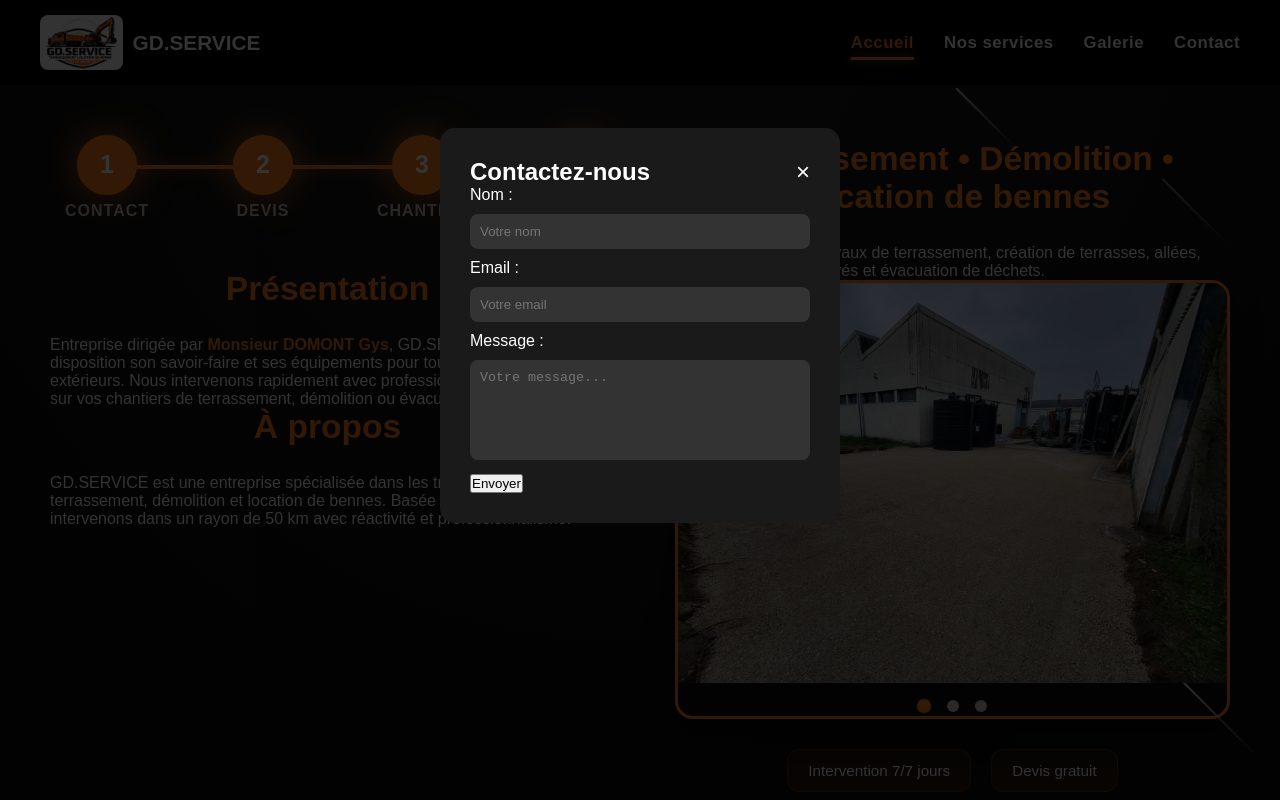
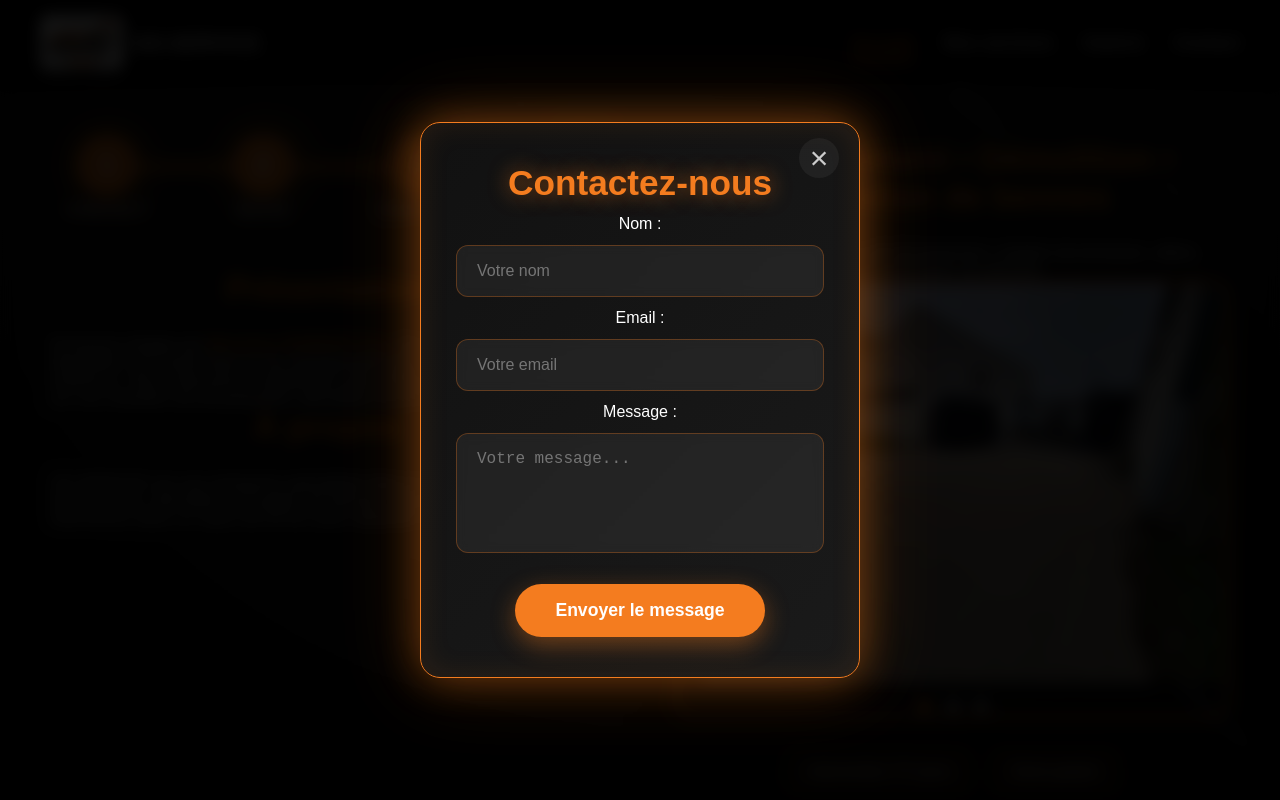
Before and after one commit to MayronDevv/GD-SERVICE, a plain HTML site: page index.html in a window 1280 px wide. Both pictures are taken after a click on the link "Contact". Shown: the top 800 px of the page. Drawn offline with Linux system fonts and the light colour scheme.

Commit message:
modif html,css,java script

```diff
--- a/index.html
+++ b/index.html
@@ -123,7 +123,12 @@
         <input type="email" placeholder="Votre email" required>
         <label>Message :</label>
         <textarea placeholder="Votre message..." required></textarea>
-        <button type="submit" class="btn">Envoyer</button>
+        <button type="submit" id="sendMessage" class="btn">
+  <span class="btn-text">Envoyer le message</span>
+  <span class="success-text" style="display:none;">
+    Envoyé avec succès !
+  </span>
+</button>
       </form>
     </div>
   </div>
--- a/script.js
+++ b/script.js
@@ -32,7 +32,7 @@ function createStar() {
 
 setInterval(createStar, 320);
 
-// ===== CARROUSEL CLIQUABLE (ACCUEIL) =====
+// ===== CARROUSEL ACCUEIL CLIQUABLE =====
 const dots = document.querySelectorAll('.dot');
 const carouselInner = document.querySelector('.carousel-inner');
 
@@ -48,10 +48,9 @@ dots.forEach((dot, index) => {
   });
 });
 
-// ===== TOUS LES CARROUSELS AVANT/APRÈS (GALERIE) =====
+// ===== CARROUSELS AVANT/APRÈS (GALERIE) =====
 document.querySelectorAll('.ba-item').forEach(item => {
-  const carousel = item.querySelector('.before-after-carousel');
-  const slides = carousel.querySelectorAll('.ba-slide');
+  const slides = item.querySelectorAll('.ba-slide');
   const dots = item.querySelectorAll('.ba-dot');
   let current = 0;
 
@@ -73,42 +72,98 @@ document.querySelectorAll('.ba-item').forEach(item => {
   }, 5000);
 });
 
-// ===== ANIMATION TIMELINE AU SCROLL (ACCUEIL) =====
+// ===== TIMELINE ANIMATION AU CHARGEMENT =====
 const timelineContainer = document.querySelector('.timeline-container');
-const steps = document.querySelectorAll('.timeline-step');
-const line = document.querySelector('.timeline-line');
-
 if (timelineContainer) {
-  // Animation au chargement
   setTimeout(() => timelineContainer.classList.add('visible'), 100);
-  steps.forEach((step, i) => {
+  document.querySelectorAll('.timeline-step').forEach((step, i) => {
     setTimeout(() => step.classList.add('show'), 400 + i * 300);
   });
-  setTimeout(() => line.classList.add('filled'), 400 + steps.length * 300);
+  setTimeout(() => document.querySelector('.timeline-line')?.classList.add('filled'), 1600);
 }
 
-// ===== MODAL CONTACT - UNE SEULE FOIS, TOUTES PAGES =====
+// ===== MODAL + CONFETTIS DE MALADE =====
 document.addEventListener('DOMContentLoaded', () => {
   const contactNav = document.getElementById('contactNav');
   const modal = document.getElementById('contactModal');
   const closeBtn = modal?.querySelector('.close');
+  const sendBtn = document.getElementById('sendMessage');
+  const btnText = sendBtn?.querySelector('.btn-text');
+  const successText = sendBtn?.querySelector('.success-text');
 
-  if (contactNav && modal) {
-    contactNav.addEventListener('click', (e) => {
+  if (!contactNav || !modal) return;
+
+  // OUVERTURE MODAL
+  contactNav.addEventListener('click', (e) => {
+    e.preventDefault();
+    modal.style.display = 'flex';
+    setTimeout(() => modal.classList.add('active'), 10);
+  });
+
+  // FERMETURE
+  const closeModal = () => {
+    modal.classList.remove('active');
+    setTimeout(() => { modal.style.display = 'none'; }, 400);
+  };
+  closeBtn?.addEventListener('click', closeModal);
+  window.addEventListener('click', (e) => { if (e.target === modal) closeModal(); });
+
+  // ENVOI MESSAGE + CONFETTIS
+  if (sendBtn) {
+    sendBtn.addEventListener('click', (e) => {
       e.preventDefault();
-      modal.style.display = 'block';
+      if (sendBtn.disabled) return;
+      sendBtn.disabled = true;
+
+      btnText.style.display = 'none';
+      successText.style.display = 'inline';
+      sendBtn.style.background = '#00ba7c';
+      sendBtn.style.boxShadow = '0 0 30px rgba(0,186,124,0.8)';
+
+      // CONFETTIS EXPLOSION
+      const confettiContainer = document.createElement('div');
+      Object.assign(confettiContainer.style, {
+        position: 'fixed', top: '0', left: '0', width: '100%', height: '100%',
+        pointerEvents: 'none', zIndex: '9999'
+      });
+      document.body.appendChild(confettiContainer);
+
+      for (let i = 0; i < 90; i++) {
+        const c = document.createElement('div');
+        Object.assign(c.style, {
+          position: 'absolute',
+          width: '12px', height: '12px',
+          background: ['#f47c1f', '#ff9a3d', '#00ba7c', '#ffffff'][Math.floor(Math.random() * 4)],
+          left: Math.random() * 100 + 'vw',
+          top: '-15px',
+          borderRadius: Math.random() > 0.5 ? '50%' : '0',
+          transform: `rotate(${Math.random() * 360}deg)`
+        });
+        confettiContainer.appendChild(c);
+
+        c.animate([
+          { transform: 'translateY(0) rotate(0deg)', opacity: 1 },
+          { transform: `translateY(100vh) rotate(${Math.random() * 720}deg)`, opacity: 0 }
+        ], {
+          duration: 2200 + Math.random() * 1800,
+          easing: 'cubic-bezier(0.1, 0.1, 0.2, 1)',
+          delay: Math.random() * 400
+        }).onfinish = () => c.remove();
+      }
+
+      // Fermeture auto après explosion
+      setTimeout(() => {
+        modal.classList.remove('active');
+        setTimeout(() => {
+          modal.style.display = 'none';
+          document.body.removeChild(confettiContainer);
+          sendBtn.disabled = false;
+          btnText.style.display = 'inline';
+          successText.style.display = 'none';
+          sendBtn.style.background = '';
+          sendBtn.style.boxShadow = '';
+        }, 500);
+      }, 2500);
     });
   }
-
-  if (closeBtn) {
-    closeBtn.addEventListener('click', () => {
-      modal.style.display = 'none';
-    });
-  }
-
-  window.addEventListener('click', (e) => {
-    if (e.target === modal) {
-      modal.style.display = 'none';
-    }
-  });
 });
--- a/style.css
+++ b/style.css
@@ -557,54 +557,185 @@ nav a.current::after {
 }
 .ba-dot.active, .ba-dot:hover { background: var(--orange); transform: scale(1.3); }
 
-/* Modal & Footer */
+/* ========= MODAL CONTACT - VERSION ULTRA SEXY 2025 ========= */
 .modal {
   display: none;
   position: fixed;
   z-index: 2000;
   left: 0; top: 0;
   width: 100%; height: 100%;
-  background-color: rgba(0,0,0,.8);
+  background-color: rgba(0,0,0,0.92);
+  backdrop-filter: blur(8px);
+  align-items: center;
+  justify-content: center;
+  opacity: 0;
+  transition: opacity 0.4s ease;
+}
+
+.modal.active {
+  opacity: 1;
 }
 
 .modal-content {
-  background-color: #1a1a1a;
-  margin: 10% auto;
-  padding: 30px;
-  border-radius: 15px;
+  background: linear-gradient(135deg, #111 0%, #1a1a1a 100%);
+  margin: 0 20px;
+  padding: 40px 35px;
+  border-radius: 20px;
   width: 90%;
-  max-width: 400px;
+  max-width: 440px;
   color: var(--blanc);
-  animation: popIn .4s ease;
+  text-align: center;
+  box-shadow:
+    0 0 40px rgba(244,124,31,0.4),
+    0 0 80px rgba(244,124,31,0.2),
+    inset 0 0 30px rgba(244,124,31,0.1);
+  border: 1.5px solid var(--orange);
+  position: relative;
+  animation: modalPop 0.6s cubic-bezier(0.175, 0.885, 0.32, 1.2);
+  overflow: hidden;
 }
 
-@keyframes popIn {
-  from { transform: scale(.7); opacity: 0; }
-  to   { transform: scale(1); opacity: 1; }
+.modal-content::before {
+  content: '';
+  position: absolute;
+  top: -2px; left: -2px; right: -2px; bottom: -2px;
+  background: linear-gradient(45deg, var(--orange), #ff9a3d, var(--orange), #d45a00);
+  border-radius: 20px;
+  z-index: -1;
+  opacity: 0.6;
+  animation: rotate 8s linear infinite;
+}
+
+.modal-content h2 {
+  font-size: 2.2rem;
+  color: var(--orange);
+  margin-bottom: 12px;
+  text-shadow: 0 0 20px rgba(244,124,31,0.6);
+}
+
+.modal-content p {
+  color: var(--gris);
+  margin-bottom: 25px;
+  font-size: 1rem;
 }
 
 .modal-content input,
 .modal-content textarea {
   width: 100%;
-  margin: 10px 0;
-  padding: 10px;
-  border-radius: 8px;
-  border: none;
-  background-color: #333;
+  margin: 12px 0;
+  padding: 16px 20px;
+  border-radius: 12px;
+  border: 1px solid rgba(244,124,31,0.3);
+  background: rgba(255,255,255,0.06);
   color: var(--blanc);
+  font-size: 1rem;
+  transition: all 0.3s ease;
+  backdrop-filter: blur(5px);
 }
 
-.modal-content textarea { height: 100px; resize: none; }
+.modal-content input:focus,
+.modal-content textarea:focus {
+  outline: none;
+  border-color: var(--orange);
+  box-shadow: 0 0 20px rgba(244,124,31,0.4);
+  background: rgba(255,255,255,0.1);
+}
 
-.close { float: right; font-size: 24px; cursor: pointer; }
-.close:hover { color: var(--orange); }
+.modal-content textarea {
+  height: 120px;
+  resize: none;
+}
 
+.modal-content button,
+.modal-content .btn {
+  background: var(--orange);
+  color: white;
+  padding: 16px 40px;
+  border: none;
+  border-radius: 50px;
+  font-weight: bold;
+  font-size: 1.1rem;
+  cursor: pointer;
+  margin-top: 15px;
+  transition: all 0.4s ease;
+  box-shadow: 0 8px 25px rgba(244,124,31,0.4);
+  position: relative;
+  overflow: hidden;
+}
+
+.modal-content button:hover,
+.modal-content .btn:hover {
+  transform: translateY(-4px);
+  box-shadow: 0 15px 35px rgba(244,124,31,0.6);
+  background: #ff8c2a;
+}
+
+.modal-content button::before {
+  content: '';
+  position: absolute;
+  top: 50%; left: 50%;
+  width: 0; height: 0;
+  background: rgba(255,255,255,0.3);
+  border-radius: 50%;
+  transform: translate(-50%,-50%);
+  transition: width 0.6s, height 0.6s;
+}
+
+.modal-content button:active::before {
+  width: 300px;
+  height: 300px;
+}
+
+.close {
+  position: absolute;
+  top: 15px;
+  right: 20px;
+  font-size: 32px;
+  color: var(--gris);
+  cursor: pointer;
+  transition: 0.3s;
+  width: 40px;
+  height: 40px;
+  display: flex;
+  align-items: center;
+  justify-content: center;
+  border-radius: 50%;
+  background: rgba(255,255,255,0.05);
+}
+
+.close:hover {
+  color: var(--orange);
+  background: rgba(244,124,31,0.2);
+  transform: rotate(90deg);
+}
+
+/* ========= FOOTER PARFAITEMENT CENTRÉ - 2025 EDITION ========= */
 footer {
   background: rgba(0,0,0,.9);
   color: var(--gris);
   text-align: center;
-  padding: 20px;
-  font-size: .9rem;
+  padding: 30px 20px;
+  font-size: .95rem;
+  position: relative;
+  width: 100%;
+  backdrop-filter: blur(10px);
+  border-top: 1px solid rgba(244,124,31,0.2);
+}
+
+/* Le texte à l'intérieur bien centré verticalement et horizontalement */
+footer p {
+  margin: 0;
+  line-height: 1.5;
+}
+
+@keyframes modalPop {
+  0%   { transform: scale(0.6) translateY(100px); opacity: 0; }
+  100% { transform: scale(1) translateY(0); opacity: 1; }
+}
+
+@keyframes rotate {
+  0% { transform: rotate(0deg); }
+  100% { transform: rotate(360deg); }
 }
 
 /* ====================================
```
